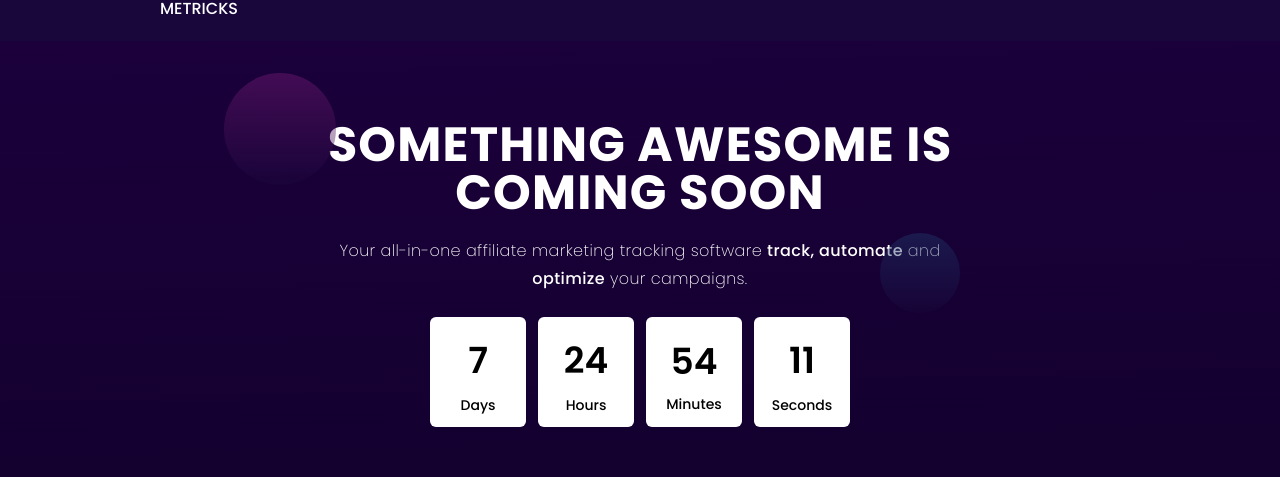
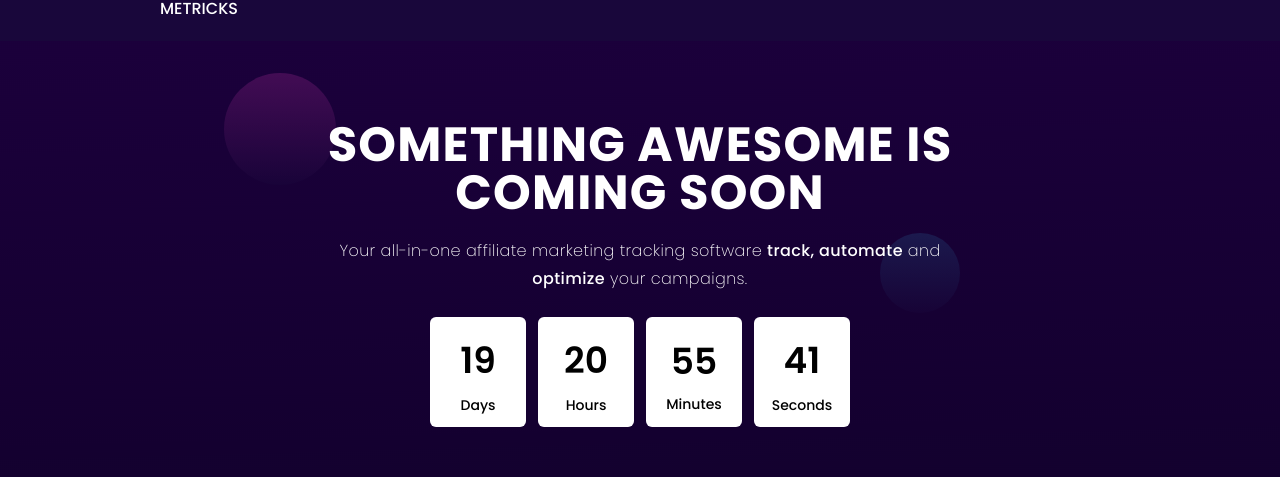
Before and after one commit to jeghaire/paddle-frontend-assessment, a Next.js app: page /comingsoon in a window 1280 px wide. Shown: the part 125-602 px from the top of the page. Built offline with nearby package versions, Linux system fonts and the light colour scheme.

Commit message:
Code refactor for CountdownTimer.js from Landing.js, cleaned uo code, added blur fail opacity fallback, fixed z-index for floating circles

```diff
--- a/components/Contact.js
+++ b/components/Contact.js
@@ -11,15 +11,15 @@ export default function Contact() {
 
   return (
     <>
-      <form className="bg-gradient-to-bl from-[#210045] to-[#0C0123] m-0 p-6 pb-20 sm:p-32 pt-36 sm:pl-16  w-full h-full text-white" onSubmit={handleSignUp}>
+      <form className="-z-20 bg-gradient-to-bl from-[#210045] to-[#0C0123] m-0 p-6 pb-20 sm:p-32 pt-36 sm:pl-16  w-full h-full text-white" onSubmit={handleSignUp}>
         <button onClick={closeModal} type="submit" className="closeModalBtn"><HiOutlineArrowRight className="w-7 h-7 text-sm text-[#271AC1]" /></button>
-        <div className="w-36 h-36 bg-gradient-to-b from-[#213F72] to-[#19073B] opacity-60 rounded-full absolute top-60 sm:top-68 right-10 sm:right-48 z-[0]" />
+        <div className="w-36 h-36 bg-gradient-to-b from-[#213F72] to-[#19073B] opacity-60 rounded-full absolute top-60 sm:top-68 right-10 sm:right-48 -z-10" />
         <h2 className="text-lg sm:text-3xl text-center py-4 leading-snug tracking-wide transition-all duration-50 ease-in-out">Hey, we are still in the works, <br /> but you can send us a message!</h2>
         <div className="w-full mt-6">
           <p className="font-thin text-sm p-4 pl-0">First Name</p>
           <input
             type="text"
-            className="w-full bg-white placeholder:capitalize rounded-xl py-5 px-8 text-sm font-thin placeholder:font-thin leading-6 text-black placeholder:text-slate-700 shadow-sm outline-none lg:flex z-[100]"
+            className="w-full bg-white placeholder:capitalize rounded-xl py-5 px-8 text-sm font-thin placeholder:font-thin leading-6 text-black placeholder:text-slate-700 shadow-sm outline-none lg:flex z-0"
             placeholder="Enter your First name"
           />
         </div>
--- /dev/null
+++ b/components/CountdownTimer.jsx
@@ -0,0 +1,52 @@
+import { useState, useEffect } from 'react'
+import { getRemainingTimeUntilMsTimestamp } from '../lib/countdown'
+
+
+const defaultTimeRemaining = {
+  seconds: "00",
+  minutes: "00",
+  hours: "00",
+  days: "00"
+}
+
+const CountdownTimer = ({ countdownMs }) => {
+  const [timeRemaining, setTimeRemaining] = useState(defaultTimeRemaining)
+
+  useEffect(() => {
+    const intervalId = setInterval(() => {
+      updateTimeRemaining(countdownMs)
+    }, 1000)
+    return () => {
+      clearInterval(intervalId)
+    }
+  }, [countdownMs])
+
+  function updateTimeRemaining(countdown) {
+    setTimeRemaining(getRemainingTimeUntilMsTimestamp(countdown))
+  }
+
+  return (
+    <>
+      <div className="flex flex-col ssm:flex-row items-center justify-center space-y-3 ssm:space-y-0 md:space-x-3 my-6 mx-auto w-3/4 md:w-full">
+        <div className="flex flex-row items-center justify-center space-x-3">
+          <div className="w-24 h-[6.9rem] rounded-md flex flex-col items-center justify-center bg-white text-black text-sm font-medium">
+            <span className="font-semibold text-4xl pb-3.5 pt-3 w-[2ch]">{timeRemaining.days}</span> Days
+              </div>
+          <div className="w-24 h-[6.9rem] rounded-md flex flex-col items-center justify-center bg-white text-black text-sm font-medium">
+            <span className="font-semibold text-4xl pb-3.5 pt-3 w-[2ch]">{timeRemaining.hours}</span> Hours
+              </div>
+        </div>
+        <div className="flex flex-row items-center justify-center space-x-3 ssm:ml-3">
+          <div className="w-24 h-[6.9rem] rounded-md flex flex-col items-center justify-center bg-white text-black text-sm font-medium">
+            <span className="font-semibold text-4xl pb-3 pt-3 w-[2ch]">{timeRemaining.minutes}</span> Minutes
+              </div>
+          <div className="w-24 h-[6.9rem] rounded-md flex flex-col items-center justify-center bg-white text-black text-sm font-medium">
+            <span className="font-semibold text-4xl pb-3.5 pt-3 w-[2ch]">{timeRemaining.seconds}</span> Seconds
+              </div>
+        </div>
+      </div>
+    </>
+  )
+}
+
+export default CountdownTimer
--- a/components/Modal.js
+++ b/components/Modal.js
@@ -25,7 +25,7 @@ export default function Modal({
             leaveFrom="transform scale-100 opacity-100"
             leaveTo="transform scale-95 opacity-0"
           >
-            <Dialog.Overlay className="fixed inset-0 backdrop-blur" aria-hidden="true" />
+            <Dialog.Overlay className="fixed inset-0 bg-black/50 [@supports(backdrop-filter:blur(0))]:bg-transparent [@supports(backdrop-filter:blur(0))]:backdrop-blur" aria-hidden="true" />
           </Transition.Child>
 
           <span
@@ -36,6 +36,7 @@ export default function Modal({
           </span>
           <Transition.Child
             as={Fragment}
+            appear="true"
             enter="transition ease-out duration-300 dalay-700"
             enterFrom="opacity-0 scale-95"
             enterTo="opacity-100 scale-100"
@@ -51,7 +52,6 @@ export default function Modal({
               >
                 {title}
               </Dialog.Title>
-
               {children}
             </div>
           </Transition.Child>
--- a/components/RepoList.js
+++ b/components/RepoList.js
@@ -1,4 +1,4 @@
-import { RepoCard } from '../components'
+import { RepoCard } from '.'
 
 export default function RepoList({ repos }) {
   return (
--- a/components/footer.js
+++ b/components/footer.js
@@ -3,7 +3,7 @@ import { AiFillInstagram, AiFillYoutube, AiFillFacebook, AiFillLinkedin, AiFillT
 
 export default function Footer() {
   return (
-    <div className="flex flex-col items-center justify-center py-10 px-6 bg-[url('/background.png')] bg-no-repeat bg-bottom bg-origin-border bg-local text-white text-xs ssm:text-sm font-light">
+    <div className="flex -z-50 flex-col items-center justify-center py-10 px-6 bg-[url('/background.png')] bg-no-repeat bg-bottom bg-origin-border bg-local text-white text-xs ssm:text-sm font-light">
       <div className="flex items-center justify-center space-x-6 z-[1]">
         <AiFillYoutube className="w-9 h-9 opacity-[.54] hover:opacity-100 cursor-pointer" />
         <AiFillFacebook className="w-8 h-8 opacity-[.54] hover:opacity-100 cursor-pointer" />
--- a/components/index.js
+++ b/components/index.js
@@ -1,7 +1,8 @@
 export { default as Nav } from './nav'
-export { default as Landing } from './landing'
-export { default as Footer } from './footer'
+export { default as Landing } from './Landing'
+export { default as Footer } from './Footer'
 export { default as Modal } from './Modal'
 export { default as Contact } from './Contact'
 export { default as RepoList } from './RepoList'
 export { default as RepoCard } from './RepoCard'
+export { default as CountdownTimer } from './CountdownTimer'
--- a/components/landing.js
+++ b/components/landing.js
@@ -1,44 +1,30 @@
 import { useModalContext } from "../context/ModalContext"
+import CountdownTimer from './CountdownTimer'
 
 export default function landing() {
   const { isOpen } = useModalContext()
 
   return (
     <>
-      <div style={isOpen ? { zoom: 0.97 } : { zoom: 1 }} className="relative min-h-screen bg-[url('/background.png')] bg-no-repeat bg-center bg-origin-border bg-local text-white transition-all duration-500 ease-in-out">
+      <div style={isOpen ? { zoom: 0.97 } : { zoom: 1 }} className="relative -z-20 min-h-screen bg-[url('/background.png')] bg-no-repeat bg-center bg-origin-border bg-local text-white transition-all duration-500 ease-in-out">
         <div className="text-center w-3/4 ssm:w-full max-w-2xl m-auto py-20 px-0 ssm:px-6 md:px-0">
-          <h1 className={`text-[2.5rem] ssm:text-5xl uppercase leading-snug tracking-wide transition-all duration-50 ease-in-out z-[1] ${isOpen ? 'font-medium' : 'font-bold'}`}>Something awesome is coming soon</h1>
+          <h1 className={`text-[2.5rem] ssm:text-5xl uppercase leading-snug tracking-wide transition-all duration-50 ease-in-out z-0 ${isOpen ? 'font-medium' : 'font-bold'}`}>Something awesome is coming soon</h1>
           <p className="font-extralight leading-7 tracking-wide mt-5 whitespace-normal z-[1]">Your all-in-one affiliate marketing tracking software <span className="font-medium">track, automate</span> and <span className="font-medium">optimize</span> your campaigns.</p>
-          <div className="flex flex-col ssm:flex-row items-center justify-center space-y-3 ssm:space-y-0 md:space-x-3 my-6 mx-auto w-3/4 md:w-full">
-            <div className="flex flex-row items-center justify-center space-x-3">
-              <div className="w-24 h-[6.9rem] rounded-md flex flex-col items-center justify-center bg-white text-black text-sm font-medium">
-                <span className="font-semibold text-4xl pb-3.5 pt-3">7</span> Days
-              </div>
-              <div className="w-24 h-[6.9rem] rounded-md flex flex-col items-center justify-center bg-white text-black text-sm font-medium">
-                <span className="font-semibold text-4xl pb-3.5 pt-3">24</span> Hours
-              </div>
-            </div>
-            <div className="flex flex-row items-center justify-center space-x-3 ssm:ml-3">
-              <div className="w-24 h-[6.9rem] rounded-md flex flex-col items-center justify-center bg-white text-black text-sm font-medium">
-                <span className="font-semibold text-4xl pb-3 pt-3">54</span> Minutes
-              </div>
-              <div className="w-24 h-[6.9rem] rounded-md flex flex-col items-center justify-center bg-white text-black text-sm font-medium">
-                <span className="font-semibold text-4xl pb-3.5 pt-3">11</span> Seconds
-              </div>
-            </div>
-          </div>
+
+          <CountdownTimer countdownMs={1659693955043} />
+
           <div className="flex flex-col sm:flex-row max-w-xs sm:max-w-md space-y-6 sm:space-y-0 space-x-0 sm:space-x-6 items-center justify-center mt-16 p-4 mx-auto">
             <input type="text" placeholder="First Name.." className="flex-1 w-full bg-transparent border-black/12 border-b placeholder:text-[#707070] text-[#090909]/91 outline-none text-xs py-1.5 px-3" />
             <input type="text" placeholder="Last Name.." className="flex-1 w-full bg-transparent border-black/12 border-b placeholder:text-[#707070] text-[#090909]/91 outline-none text-xs py-1.5 px-3 " />
           </div>
           <div className={`bg-transparent max-w-lg mx-auto mt-4 flex text-xs transition-all duration-700 ease-in-out ${isOpen && '-translate-y-14'}`}>
             <input type="email" placeholder="Enter your email address.." className="flex items-center justify-center bg-white placeholder:text-black/80 text-black rounded-full text-[0.83rem] shadow my-[0.1em] py-5 px-6 ssm:pl-8 ssm:pr-20 border-none outline-none flex-1 z-[10]" />
-            <button type="submit" className="hidden ssm:flex items-center justify-center m-0 py-[1.2rem] px-6 -ml-16 rounded-full shadow border-none outline-none bg-[#271AC1] uppercase  z-[10]">Join Our waiting list</button>
+            <button type="submit" className="hidden ssm:flex items-center justify-center m-0 py-[1.2rem] px-6 -ml-16 rounded-full shadow border-none outline-none bg-[#271AC1] uppercase  z-10">Join Our waiting list</button>
           </div>
         </div>
-        <div className="w-28 h-28 bg-gradient-to-b from-[#7F1E7B] to-[#19073B] opacity-40 z-[0] rounded-full absolute top-0 left-5 sm:top-8 sm:left-56 md:top-8 md:left-56"></div>
-        <div className="w-20 h-20 bg-gradient-to-b from-[#213F72] to-[#19073B] opacity-40 z-[0] rounded-full absolute top-48 right-80"></div>
-        <div className="w-40 h-40 bg-gradient-to-b from-[#7F4129] to-[#1C0C28] opacity-40 z-[0] rounded-full absolute -bottom-16 left-1/4"></div>
+        <div className="w-28 h-28 bg-gradient-to-b from-[#7F1E7B] to-[#19073B] opacity-40 -z-10 rounded-full absolute top-0 left-5 sm:top-8 sm:left-56 md:top-8 md:left-56"></div>
+        <div className="w-20 h-20 bg-gradient-to-b from-[#213F72] to-[#19073B] opacity-40 -z-10 rounded-full absolute top-48 right-80"></div>
+        <div className="w-40 h-40 bg-gradient-to-b from-[#7F4129] to-[#1C0C28] opacity-40 -z-10 rounded-full absolute -bottom-16 left-1/4"></div>
       </div>
     </>
   )
--- /dev/null
+++ b/lib/countdown.js
@@ -0,0 +1,48 @@
+import dayjs from 'dayjs'
+
+export function getRemainingTimeUntilMsTimestamp(timestampMs) {
+  const timestampDayjs = dayjs(timestampMs)
+  const nowDayjs = dayjs()
+
+  if (timestampDayjs.isBefore(nowDayjs))
+    return {
+      seconds: "00",
+      minutes: "00",
+      hours: "00",
+      days: "00"
+    }
+
+  return {
+    seconds: getRemainingSecs(nowDayjs, timestampDayjs),
+    minutes: getRemainingMins(nowDayjs, timestampDayjs),
+    hours: getRemainingHours(nowDayjs, timestampDayjs),
+    days: getRemainingDays(nowDayjs, timestampDayjs)
+  }
+}
+
+function getRemainingSecs(nowDayjs, timestampDayjs) {
+  const seconds = timestampDayjs.diff(nowDayjs, 'seconds') % 60
+  return padWithZeros(seconds, 2)
+}
+
+function getRemainingMins(nowDayjs, timestampDayjs) {
+  const minutes = timestampDayjs.diff(nowDayjs, 'minutes') % 60
+  return padWithZeros(minutes, 2)
+}
+
+function getRemainingHours(nowDayjs, timestampDayjs) {
+  const hours = timestampDayjs.diff(nowDayjs, 'hours') % 24
+  return padWithZeros(hours, 2)
+}
+
+function getRemainingDays(nowDayjs, timestampDayjs) {
+  const days = timestampDayjs.diff(nowDayjs, 'days')
+  return padWithZeros(days, 2)
+}
+
+function padWithZeros(number, minLength) {
+  const numberStr = number.toString()
+  if (numberStr.length >= minLength) return numberStr
+
+  return "0".repeat(minLength - numberStr.length) + numberStr
+}
--- a/package.json
+++ b/package.json
@@ -8,6 +8,7 @@
   "dependencies": {
     "@headlessui/react": "^1.6.6",
     "@tailwindcss/line-clamp": "^0.4.0",
+    "dayjs": "^1.11.4",
     "next": "latest",
     "react": "18.1.0",
     "react-dom": "18.1.0",
```
Also changed, not shown: 2 other files (tests, documents, lock files or other folders).
